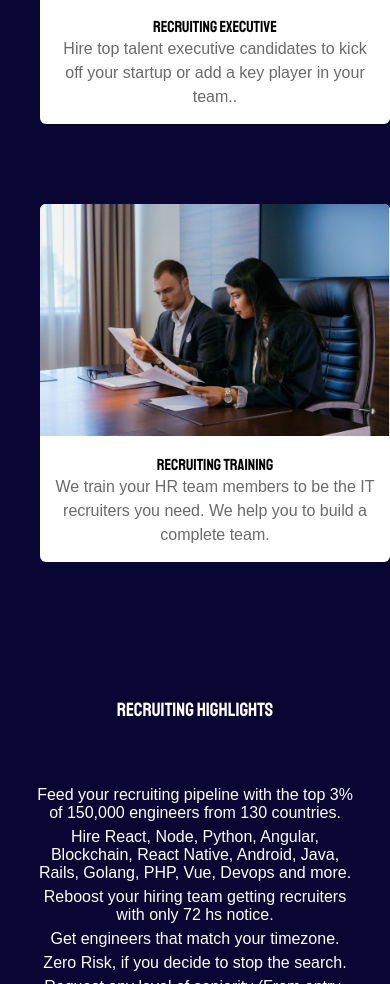
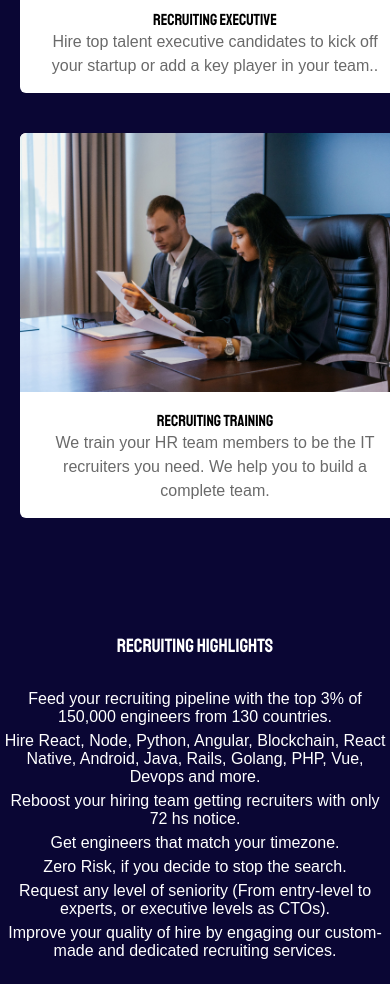
Before and after one commit to Rocio-Cosso/Proyecto_Coder, a plain HTML site: page pages/services.html in a window 390 px wide. Shown: the part 1725-2709 px from the top of the page. Drawn offline with nearby package versions, Linux system fonts and the light colour scheme.

Commit message:
correcciones de responsive

```diff
--- a/css/style.css
+++ b/css/style.css
@@ -598,6 +598,9 @@ li {
         gap: 6rem;}
 
     /**Services**/
+    .card__services {
+        width: 100%;
+        margin: 20px;}
     .contenido__services p {
     font-size: 1.5rem;}
     .tecnologias p {
@@ -769,7 +772,7 @@ li {
         width: 100%;
         display: flex;
         flex-direction: column;
-        max-width: 350px;
+        max-width: 390px;
         margin-top: 10rem;
         justify-content: center;}
     .contenido__services {
@@ -778,7 +781,6 @@ li {
         font-size: 1.2rem;
         margin-bottom: 2rem;}
     .contenido__services ul {
-        padding: 2rem;
         text-align: center;
         list-style: none;}
     .tecnologias {
@@ -821,7 +823,7 @@ li {
         font-size: 1rem;}
     .campo input ,
     .campo textarea {
-        width: 390px;
+        width: 400px;
         padding: .8rem;}
     .enviar {
         font-size: 1rem;
--- a/pages/services.html
+++ b/pages/services.html
@@ -105,7 +105,7 @@
                 </figure>
             </div>
             <div class="boton__footer">
-                <a href="#">Work with us</a>
+                <a href="./contact.html">Work with us</a>
             </div>
         </div>
     </footer>
```
Also changed, not shown: pages/aboutus.html (+1 -1 lines), pages/openings.html (+1 -1 lines).
